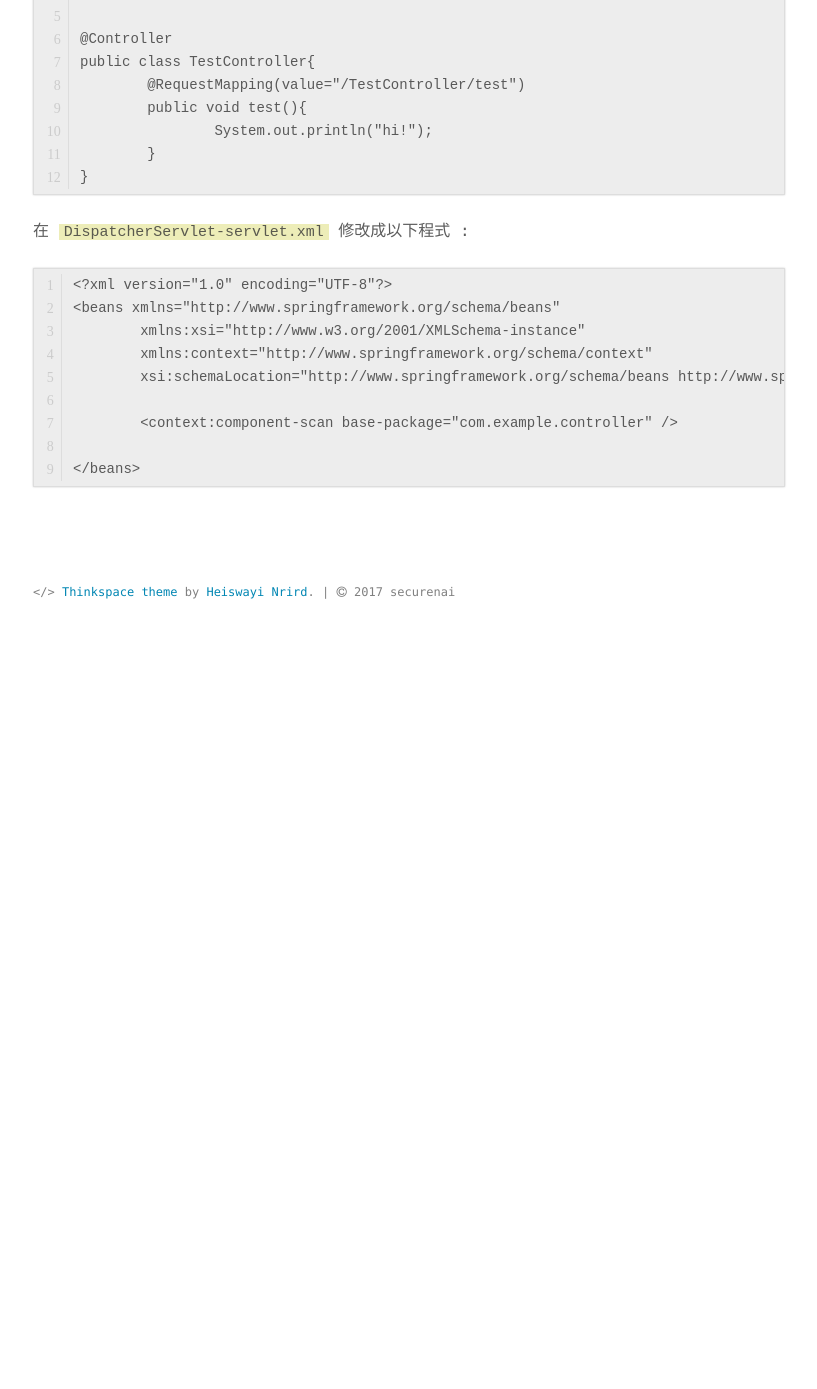
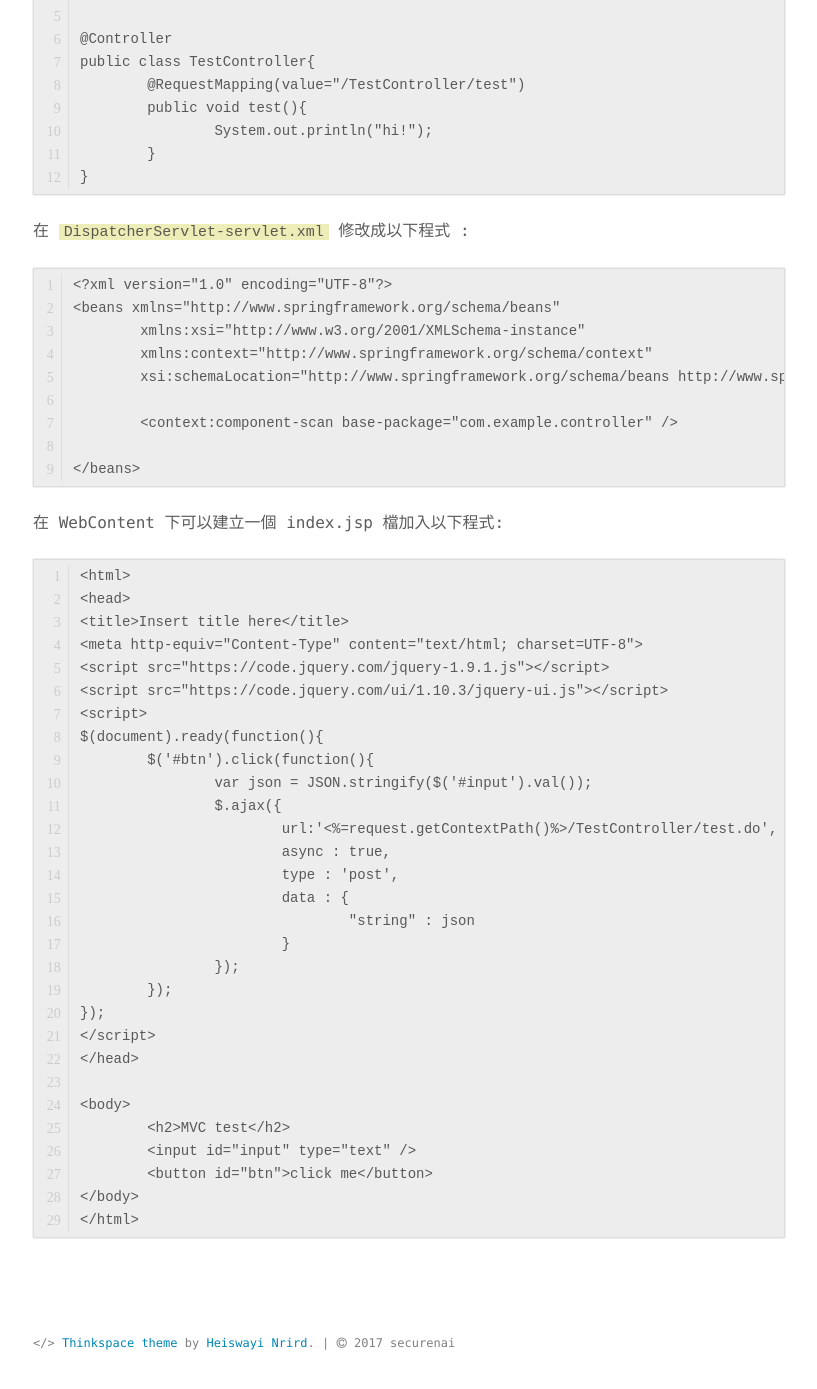
Before and after one commit to securenai/securenai.github.io, a Jekyll site: the page built from spring/spring_mvc_page02.md, in a window 1280 px wide and 1400 px high, scrolled down 476 px. Shown: the top 1389 px of the window, without its empty margins (231-1048 px from the left). Built offline with Jekyll 4.4.1, drawn with Linux system fonts in a browser that asks for light colours; our own code applies the rules of GitHub Pages for plain Markdown files; before the commit the page ends 1125 px from its top, so only the background shows below that.

Commit message:
Update spring_mvc_page02.md

````diff
--- a/spring/spring_mvc_page02.md
+++ b/spring/spring_mvc_page02.md
@@ -37,5 +37,36 @@ public class TestController{
 
 </beans>
 ```
+在 WebContent 下可以建立一個 index.jsp 檔加入以下程式:
+```
+<html>
+<head>
+<title>Insert title here</title>
+<meta http-equiv="Content-Type" content="text/html; charset=UTF-8">
+<script src="https://code.jquery.com/jquery-1.9.1.js"></script>
+<script src="https://code.jquery.com/ui/1.10.3/jquery-ui.js"></script>
+<script>
+$(document).ready(function(){
+	$('#btn').click(function(){
+		var json = JSON.stringify($('#input').val());
+		$.ajax({
+			url:'<%=request.getContextPath()%>/TestController/test.do',
+			async : true,
+			type : 'post',
+			data : {
+				"string" : json
+			}
+		});
+	});
+});
+</script>
+</head>
 
+<body>
+	<h2>MVC test</h2>
+	<input id="input" type="text" />
+	<button id="btn">click me</button>
+</body>
+</html>
+```
 <!--![Spring](spring_images/springoverview01.png)-->
````
